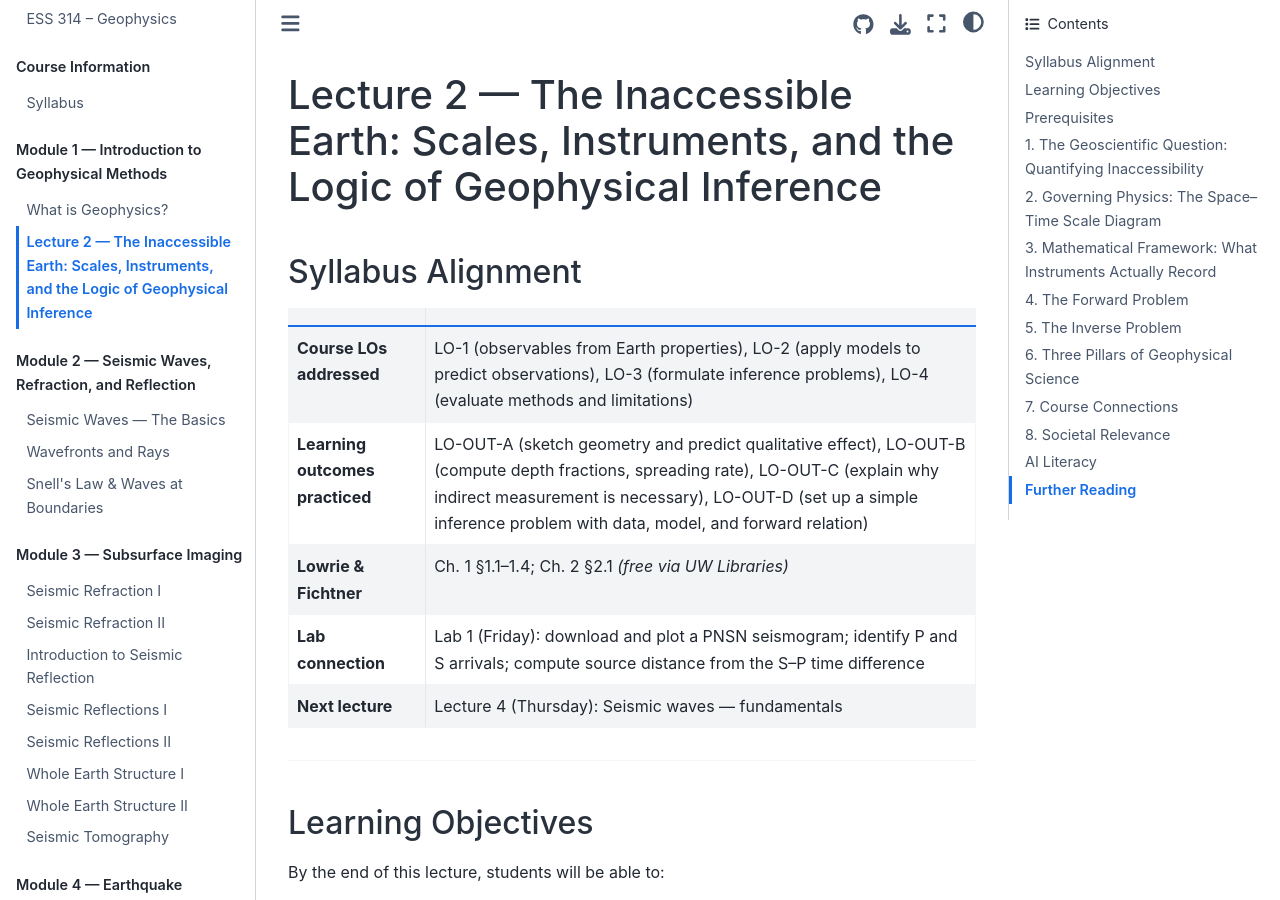
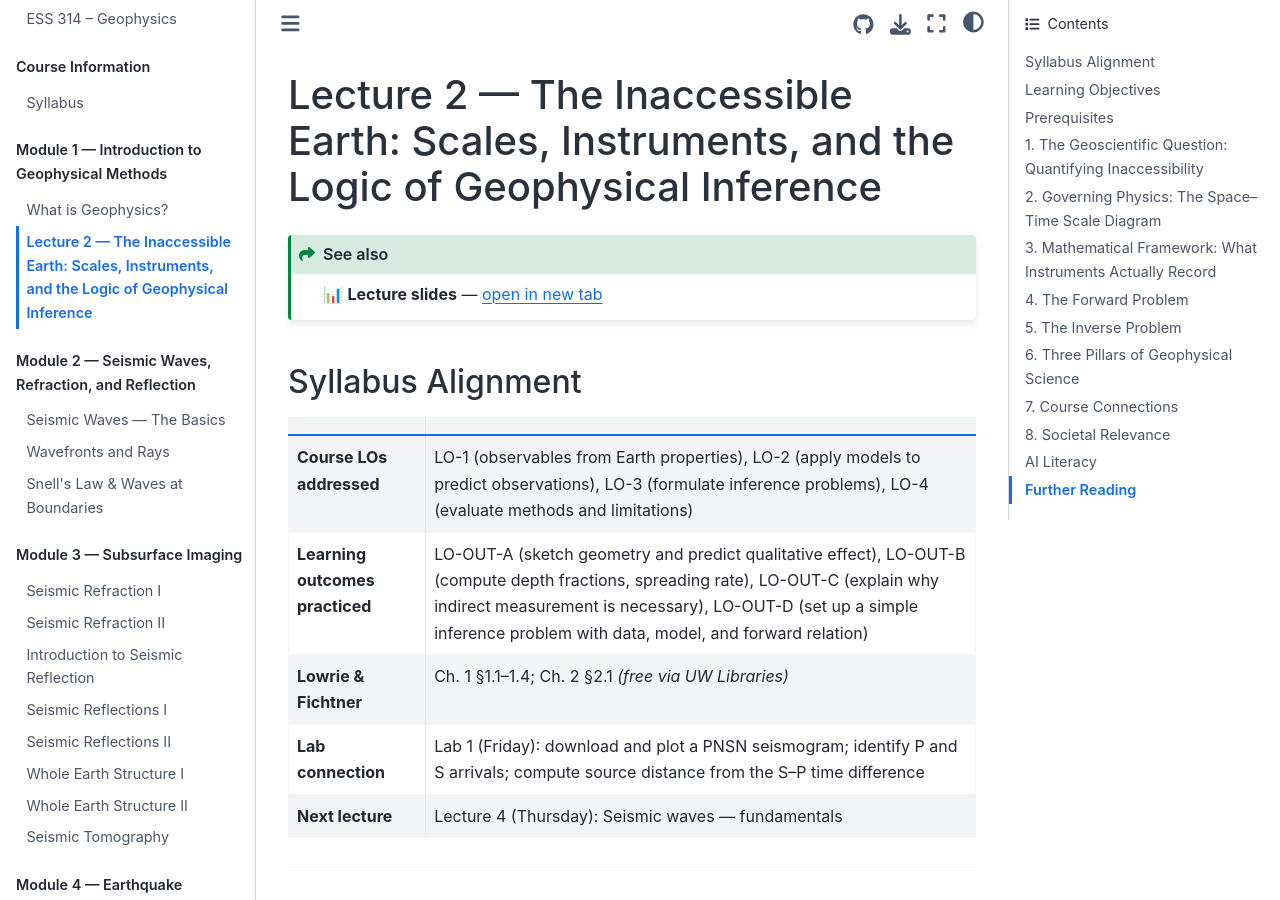
Before and after one commit to uw-geophysics-edu/ess314, a Jupyter Book: the page built from lectures/02_what_is_geophysics.md, in a window 1280 px wide and 900 px high. Built offline with Jupyter Book 1.0.4 settings and Sphinx 7.4.7 and the Sphinx Book theme 1.1.4, drawn with Linux system fonts in a browser that asks for light colours; pages that are not in the unit, such as notebooks, are missing from menus.

Commit message:
adding slide 1-2 html

```diff
--- a/_config.yml
+++ b/_config.yml
@@ -48,6 +48,7 @@ sphinx:
   config:
     bibtex_reference_style: author_year
     bibtex_default_style: plain
+    html_extra_path: ["slides"]
     exclude_patterns:
       - ".pixi/**"
       - ".venv/**"
--- a/lectures/02_what_is_geophysics.md
+++ b/lectures/02_what_is_geophysics.md
@@ -14,6 +14,10 @@ open_sources:
 ---
 
 # Lecture 2 — The Inaccessible Earth: Scales, Instruments, and the Logic of Geophysical Inference
+
+:::{seealso}
+📊 **Lecture slides** — [open in new tab](https://uw-geophysics-edu.github.io/ess314/slides/lecture_02_slides.html)
+:::
 
 ## Syllabus Alignment
 
```
Also changed, not shown: 1 other file.
